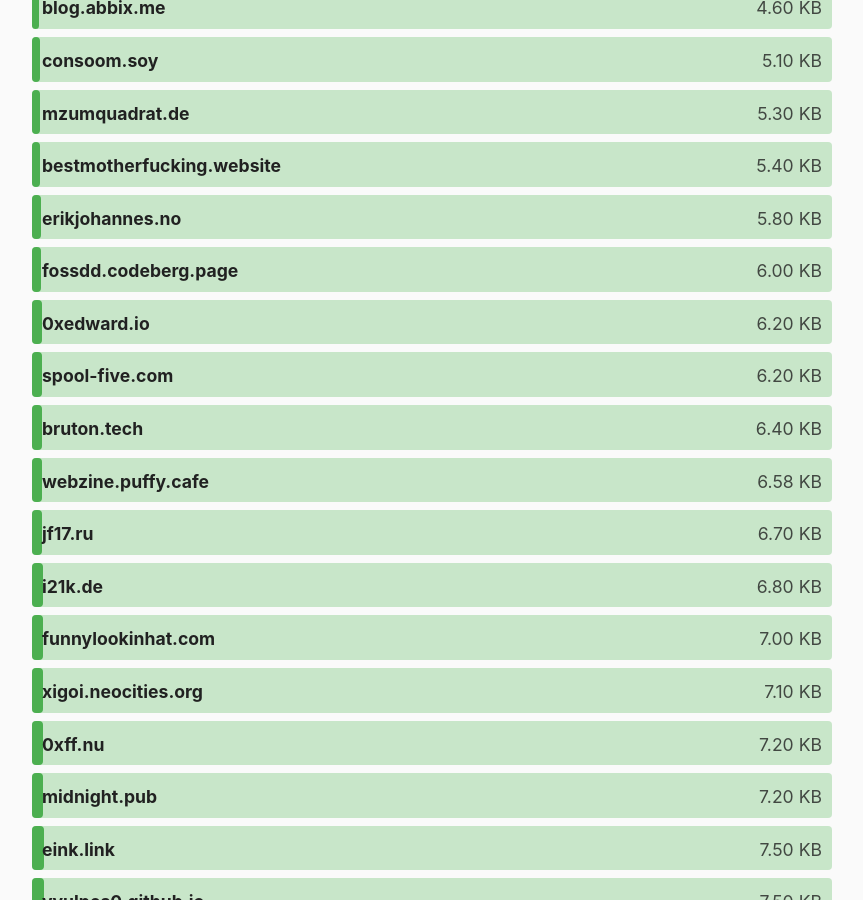
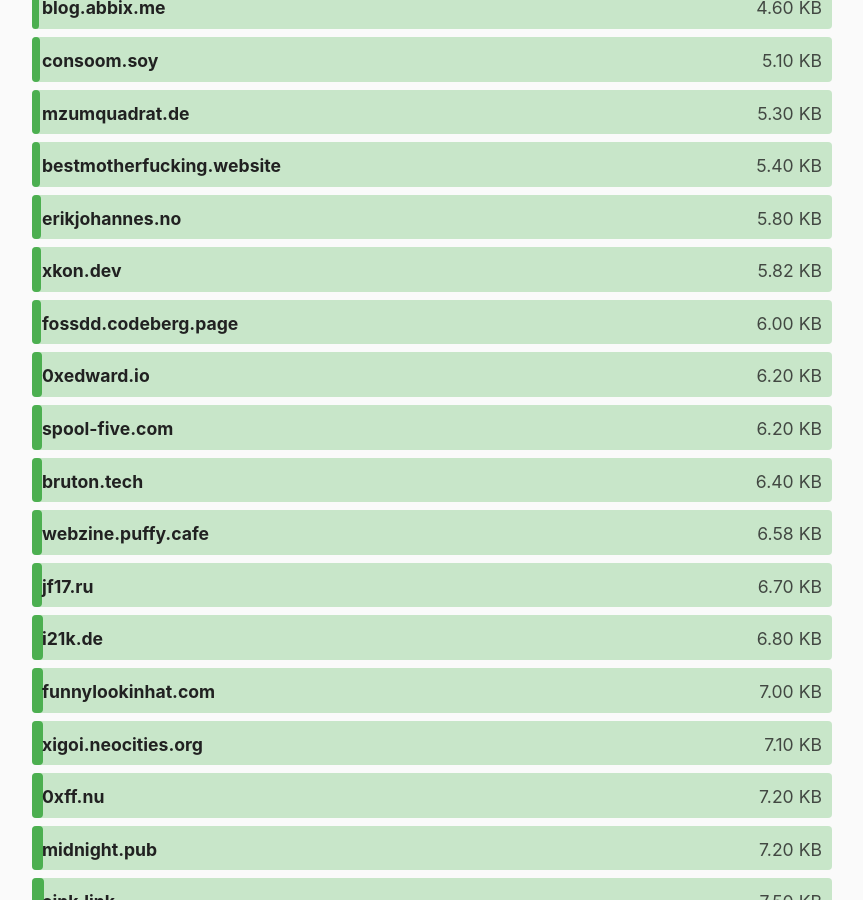
Before and after one commit to kevquirk/512kb.club, a Jekyll site: the page built from index.md, in a window 1280 px wide and 900 px high, scrolled down 2009 px. Shown: the whole window, without its empty margins (208-1071 px from the left). Built offline with Jekyll 4.4.1, drawn with Linux system fonts in a browser that asks for light colours.

Commit message:
Update xkon.dev
Hey there! I made some updates on my site so I thought of re-scanning and updating the info also. Cheers!

https://gtmetrix.com/reports/xkon.dev/aWnciOsi/

```diff
--- a/_data/sites.yml
+++ b/_data/sites.yml
@@ -1505,8 +1505,8 @@
 
 - domain: xkon.dev
   url: https://xkon.dev/
-  size: 61.0
-  last_checked: 2021-10-19
+  size: 5.82
+  last_checked: 2021-11-02
 
 - domain: xslendi.xyz
   url: https://xslendi.xyz/
```
